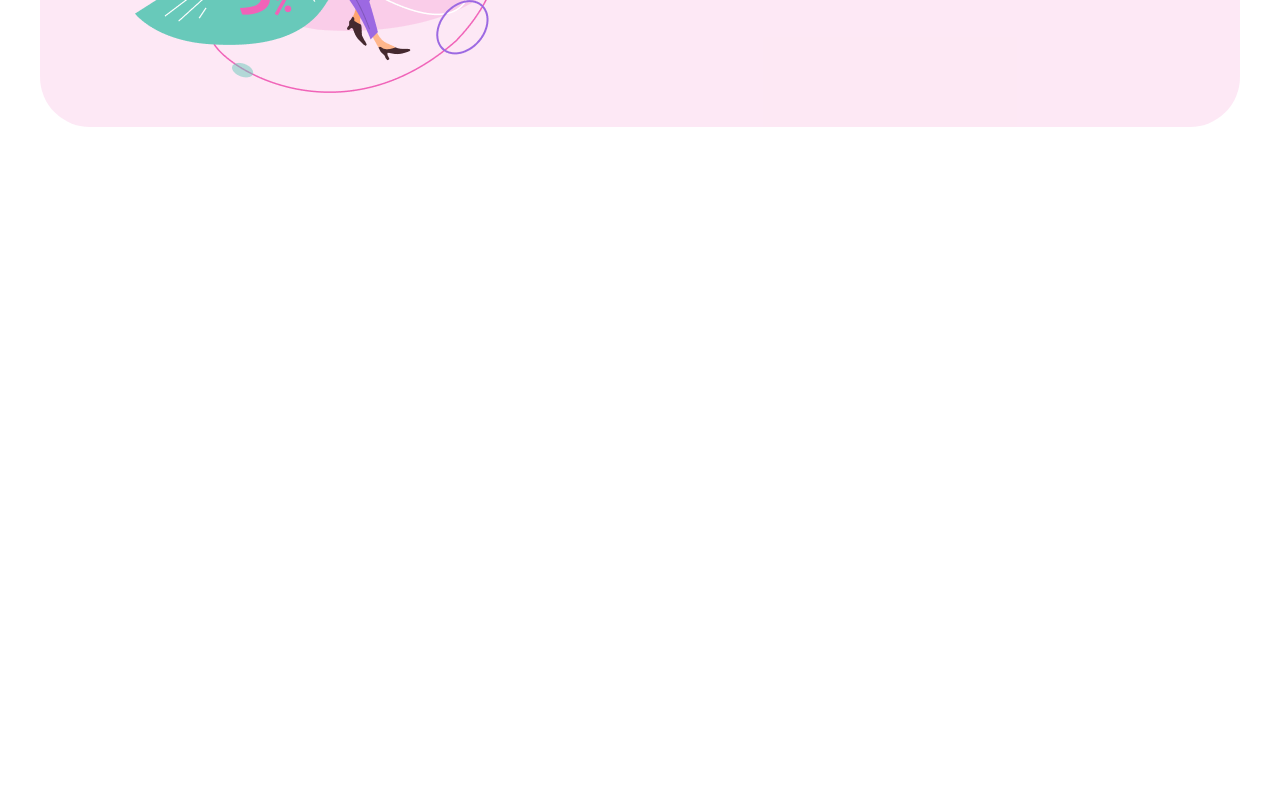
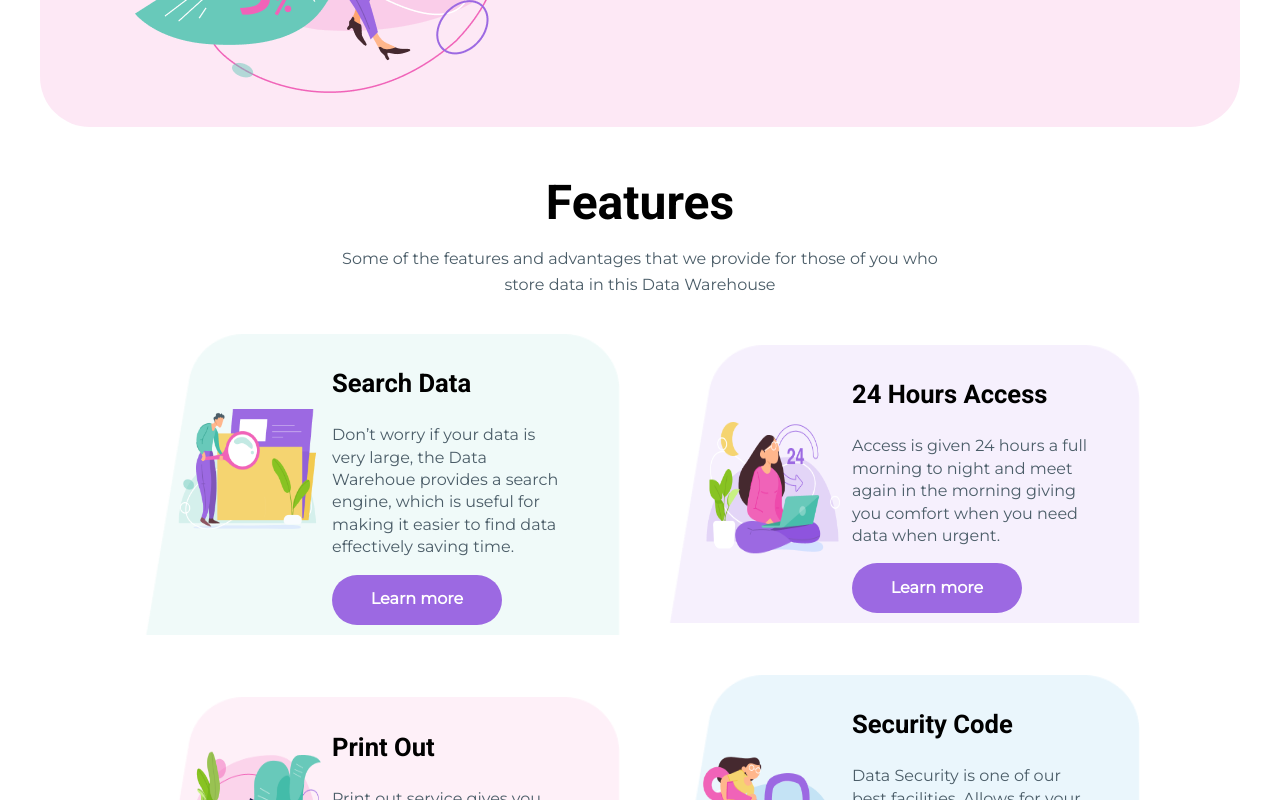
Before and after one commit to dudamaciej88/datawarehouse, a React (Create React App) app: page / in a window 1280 px wide. Shown: the part 980-1780 px from the top of the page. Before the commit the page ends 1107 px from the top, so only its background shows below. Built offline with nearby package versions, Linux system fonts and the light colour scheme.

Commit message:
Add Features component

```diff
--- a/src/pages/MainPage.js
+++ b/src/pages/MainPage.js
@@ -1,10 +1,12 @@
 import React from 'react';
 import About from '../components/About/About';
+import Features from '../components/Features/Features';
 
 const MainPage = () => {
   return (
     <>
       <About />
+      <Features />
     </>
   );
 };
```
